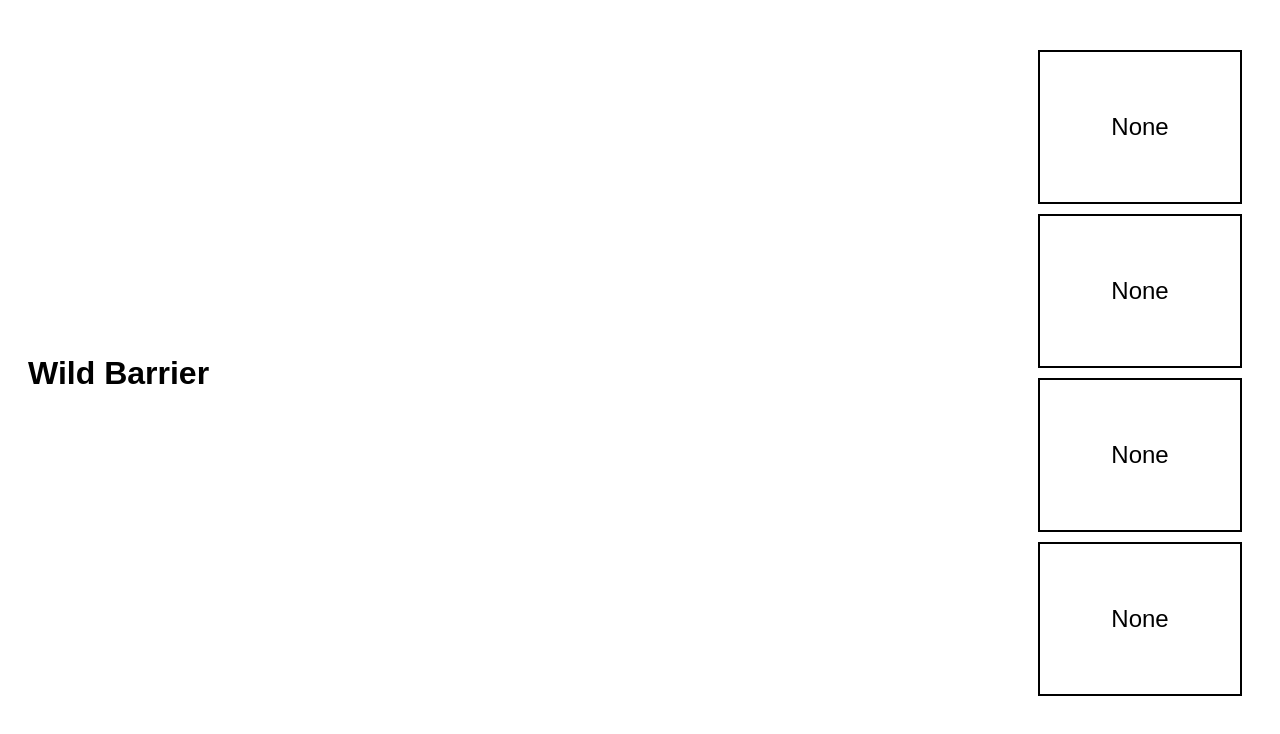
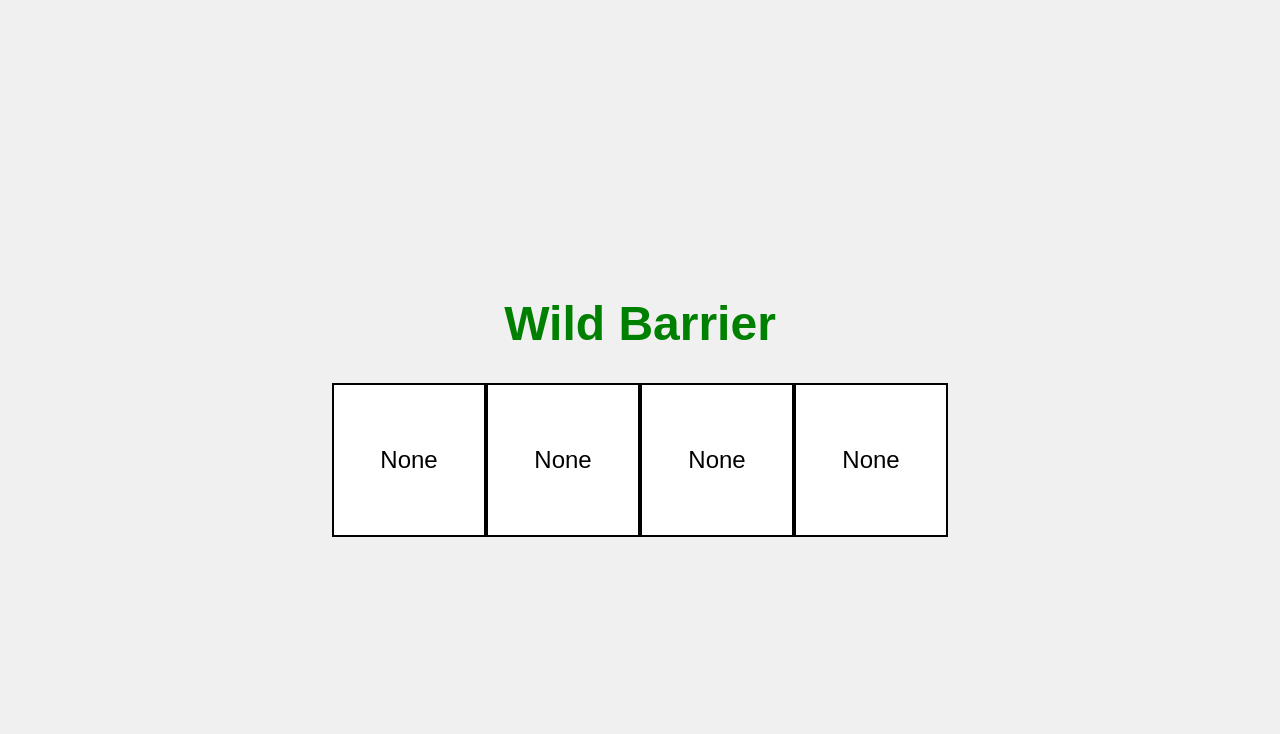
Before and after one commit to fiqielz/wid-barrier, a website: page index.html in a window 1280 px wide. Drawn offline with Linux system fonts and the light colour scheme.

Commit message:
Update styles.css

```diff
--- a/styles.css
+++ b/styles.css
@@ -1,30 +1,41 @@
 body {
-    font-family: Arial, sans-serif; /* Font untuk keseluruhan halaman */
+    font-family: Arial, sans-serif;
+    display: flex;
+    justify-content: center;
+    align-items: center;
+    height: 100vh;
+    margin: 0;
+    background-color: #f0f0f0;
 }
 
 .container {
-    display: flex; /* Menyusun item dalam barisan */
-    justify-content: space-between; /* Menyediakan jarak antara section */
-    align-items: center; /* Menyusun item di tengah secara vertikal */
-    margin-top: 20px; /* Jarak di atas container */
-    padding: 20px; /* Jarak dalam container */
-    flex-wrap: wrap; /* Membenarkan section berpindah ke barisan baru jika tidak cukup ruang */
+    text-align: center;
+}
+
+.title {
+    font-size: 3rem;
+    color: green;
+    font-weight: bold;
+    cursor: pointer;
+}
+
+.sections {
+    display: flex;
+    justify-content: space-around;
+    margin-top: 20px;
 }
 
 .section {
-    width: 200px; /* Lebar section */
-    height: 150px; /* Tinggi section */
-    background-color: white; /* Warna latar belakang section */
-    border: 2px solid black; /* Border hitam untuk section */
-    display: flex; /* Mengatur item dalam section */
-    justify-content: center; /* Mengatur teks di tengah secara mendatar */
-    align-items: center; /* Mengatur teks di tengah secara menegak */
-    cursor: pointer; /* Mengubah kursor untuk menunjukkan ia boleh diklik */
-    font-size: 24px; /* Saiz font dalam section */
-    transition: background-color 0.3s; /* Animasi perubahan warna latar belakang */
-    margin: 10px; /* Jarak antara section */
+    width: 150px;
+    height: 150px;
+    border: 2px solid black;
+    display: flex;
+    justify-content: center;
+    align-items: center;
+    background-color: white;
+    cursor: pointer;
 }
 
-.section:hover {
-    background-color: #e0e0e0; /* Warna latar belakang berubah apabila mouse berada di atas */
+.section p {
+    font-size: 1.5rem;
 }
```
